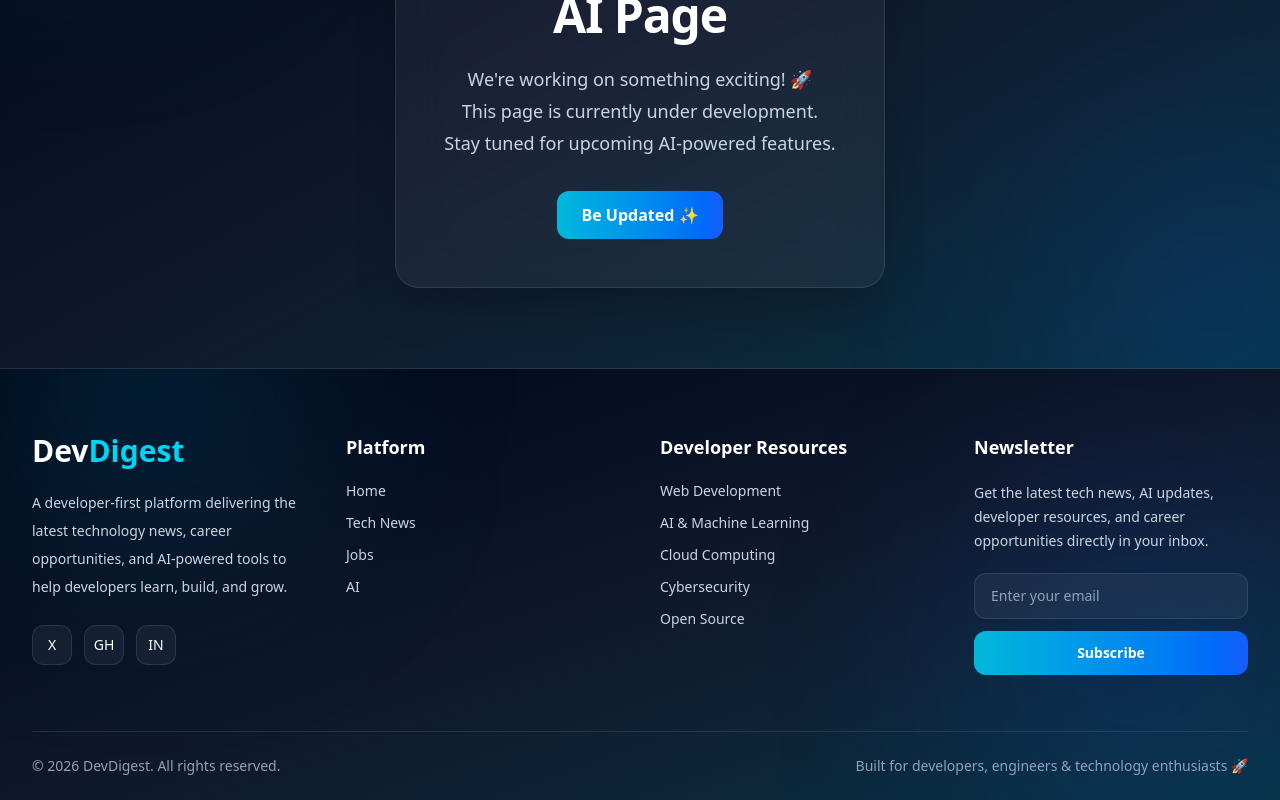
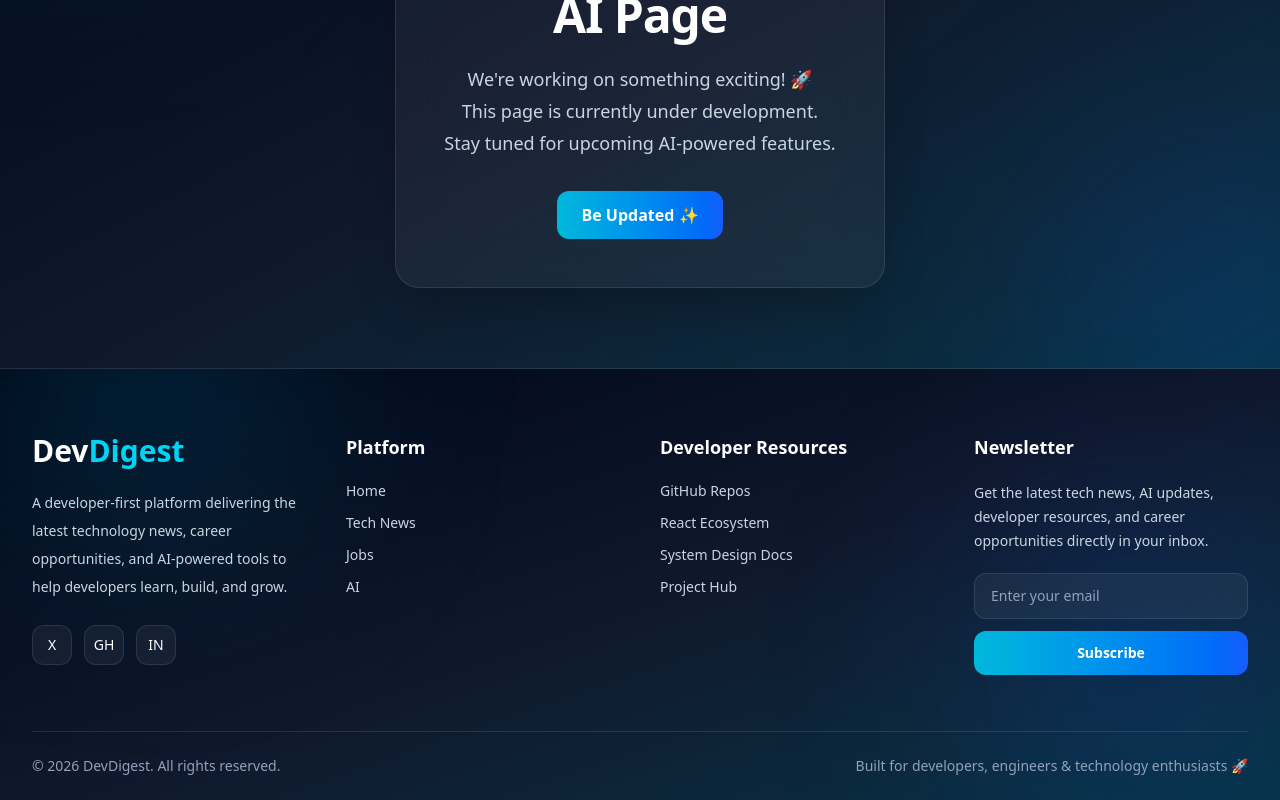
Before and after one commit to raushan-sinha/devdigest, a Next.js app: page /ai in a window 1280 px wide. Shown: the part 369-1169 px from the top of the page. Built offline with nearby package versions, Linux system fonts and the light colour scheme.

Commit message:
Added logic for showing Developer Resources Links on UI

```diff
--- a/components/layout/Footer.tsx
+++ b/components/layout/Footer.tsx
@@ -1,4 +1,4 @@
-import { PLATFORM_LINKS } from "@/data/footerLinks";
+import { DEVELOPER_PLATFORM_LINKS, PLATFORM_LINKS } from "@/data/footerLinks";
 import Link from "next/link";
 
 export default function Footer() {
@@ -78,37 +78,13 @@ export default function Footer() {
                         </h3>
 
                         <ul className="mt-5 space-y-3 text-sm text-slate-300">
-
-                            <li>
-                                <a href="#" className="transition hover:text-cyan-400">
-                                    Web Development
-                                </a>
-                            </li>
-
-                            <li>
-                                <a href="#" className="transition hover:text-cyan-400">
-                                    AI & Machine Learning
-                                </a>
-                            </li>
-
-                            <li>
-                                <a href="#" className="transition hover:text-cyan-400">
-                                    Cloud Computing
-                                </a>
-                            </li>
-
-                            <li>
-                                <a href="#" className="transition hover:text-cyan-400">
-                                    Cybersecurity
-                                </a>
-                            </li>
-
-                            <li>
-                                <a href="#" className="transition hover:text-cyan-400">
-                                    Open Source
-                                </a>
-                            </li>
-
+                            {DEVELOPER_PLATFORM_LINKS.map((link) => (
+                                <li key={link.id}>
+                                    <Link href={link.url} className="transition hover:text-cyan-400">
+                                        {link.name}
+                                    </Link>
+                                </li>
+                            ))}
                         </ul>
                     </div>
 
```
